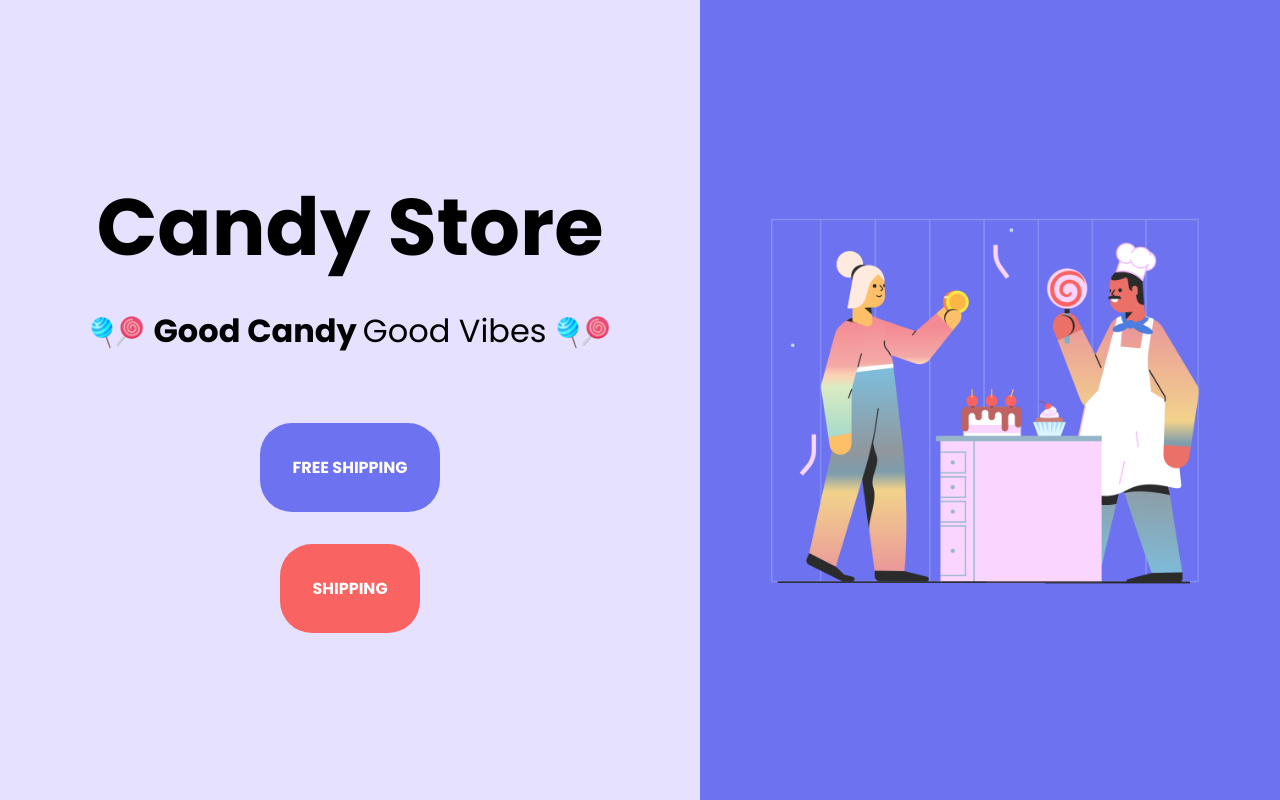
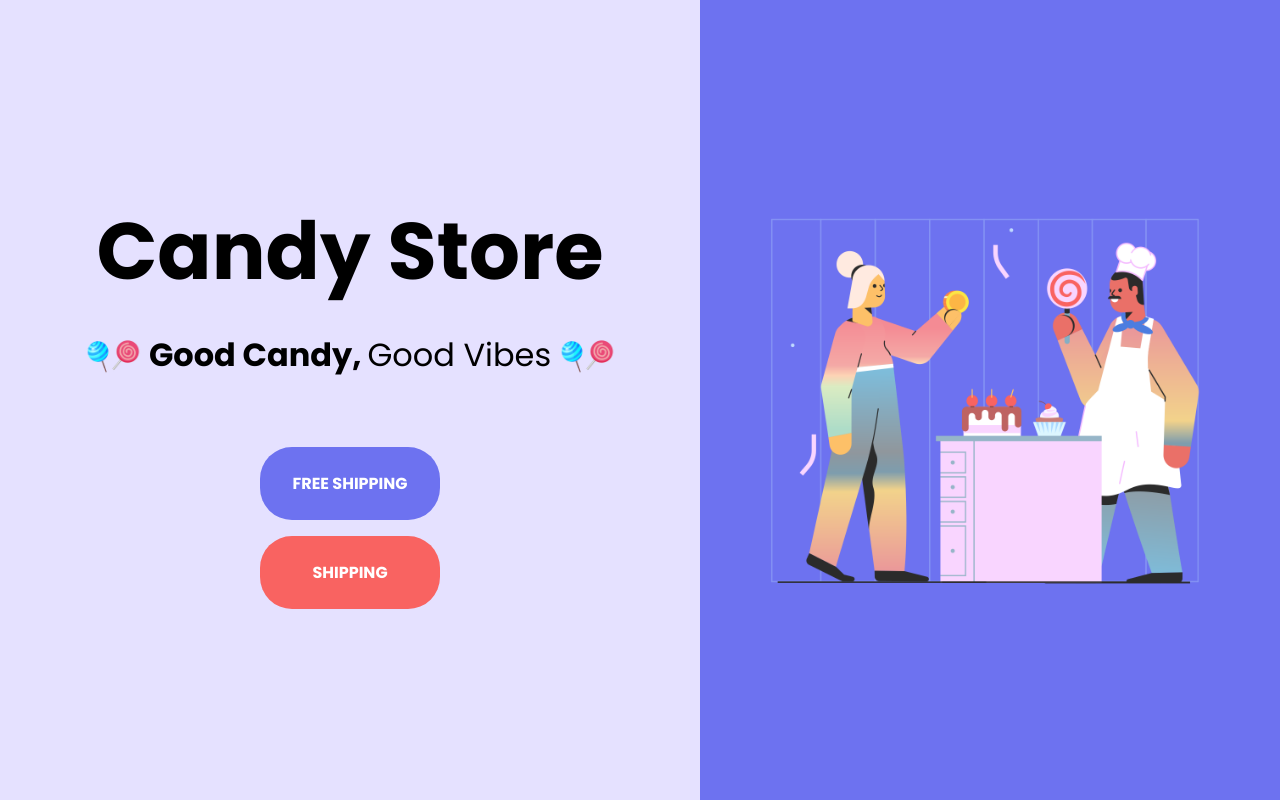
Before and after one commit to lucianobs1/candy-cart, a React (Create React App) app: page / in a window 1280 px wide. Built offline with nearby package versions, Linux system fonts and the light colour scheme; what miragejs would draw is missing.

Commit message:
added navigation in shipping, freeshipping

```diff
--- a/package.json
+++ b/package.json
@@ -10,8 +10,10 @@
     "@types/node": "^16.7.13",
     "@types/react": "^17.0.20",
     "@types/react-dom": "^17.0.9",
+    "loaders.css": "^0.1.2",
     "react": "^17.0.2",
     "react-dom": "^17.0.2",
+    "react-icons": "^4.3.1",
     "react-router-dom": "^6.2.1",
     "react-scripts": "5.0.0",
     "styled-components": "^5.3.3",
--- a/src/pages/FreeShipping/index.tsx
+++ b/src/pages/FreeShipping/index.tsx
@@ -1,7 +1,9 @@
 import React, { useEffect, useState } from 'react';
+import { FiArrowLeft } from 'react-icons/fi';
 import { CartItem } from '../../components/CartItem';
 
 import { Container } from './styles';
+
 
 interface Candy {
   id: string;
@@ -28,10 +30,13 @@ const FreeShipping:React.FC = () => {
     amount
   ) / 100;
 
-  return (
+    return (
     <>
       <Container>
         <header>
+          <a href="/">
+            <FiArrowLeft size={24}/>
+          </a>
           <h2>Meu carrinho</h2>
         </header>
 
--- a/src/pages/FreeShipping/styles.ts
+++ b/src/pages/FreeShipping/styles.ts
@@ -1,5 +1,4 @@
 import styled from "styled-components";
-
 
 export const Container = styled.div`
   display: flex;
@@ -7,9 +6,23 @@ export const Container = styled.div`
   color: #000;
 
   header {
-    text-align: center;
+    display: flex;
+    justify-content: center;
+    align-items: center;
     padding: 16px 16px;
     border-bottom: 1px solid #cbcbcb;
+    gap: 8px;
+
+
+    a {
+      display: flex;
+      align-items: center;
+      transition: color 0.6s;
+
+      &:hover {
+        color: #3B74F2;
+      }
+    }
   }
 
   ul {
@@ -109,6 +122,12 @@ export const Container = styled.div`
       width: 100%;
       height: 48px;
       border-radius: 8px;
+
+      transition: filter 0.6s;
+
+      &:hover {
+        filter: brightness(0.6);
+      }
     }
   }
 `;
--- a/src/pages/Home/index.tsx
+++ b/src/pages/Home/index.tsx
@@ -10,10 +10,11 @@ const Home: React.FC = () => {
         <h1>Candy Store</h1>
           <div className='candy-text-box'>
             <img src={candyText} alt="Candy" />
-            <strong>Good Candy</strong>
+            <strong>Good Candy,</strong>
             <p>Good Vibes</p>
             <img src={candyText} alt="Candy" />
           </div>
+
           <a href="/free-shipping">Free Shipping</a>
           <a href="/shipping">Shipping</a>
       </main>
--- a/src/pages/Home/styles.ts
+++ b/src/pages/Home/styles.ts
@@ -43,6 +43,8 @@ export const Container = styled.div`
     p {
       margin-left: 6px;
     }
+  }
+
 
     a {
       text-decoration: none;
@@ -50,12 +52,14 @@ export const Container = styled.div`
       background: #6D72F0;
       font-weight: 700;
       text-transform: uppercase;
-      padding: 2rem;
+      padding: 1.5rem;
       border-radius: 2rem;
       transition: filter 0.6s;
+      width: 180px;
+      text-align: center;
 
       & + a {
-        margin-top: 2rem;
+        margin-top: 1rem;
       }
 
       &:hover {
@@ -66,7 +70,6 @@ export const Container = styled.div`
         background-color: #F96361;
       }
     }
-  }
 `;
 
 export const ImageContainer = styled.image`
--- a/src/pages/Shipping/index.tsx
+++ b/src/pages/Shipping/index.tsx
@@ -1,4 +1,5 @@
 import React, { useEffect, useState } from 'react';
+import { FiArrowLeft } from 'react-icons/fi';
 import { CartItem } from '../../components/CartItem';
 
 import { Container } from './styles';
@@ -31,7 +32,10 @@ const Shipping:React.FC = () => {
   return (
     <>
       <Container>
-        <header>
+      <header>
+          <a href="/">
+            <FiArrowLeft size={24}/>
+          </a>
           <h2>Meu carrinho</h2>
         </header>
 
--- a/src/pages/Shipping/styles.ts
+++ b/src/pages/Shipping/styles.ts
@@ -10,6 +10,19 @@ export const Container = styled.div`
     text-align: center;
     padding: 16px 16px;
     border-bottom: 1px solid #cbcbcb;
+    display: flex;
+    justify-content: center;
+    gap: 8px;
+
+    a {
+      display: flex;
+      align-items: center;
+      transition: color 0.6s;
+
+      &:hover {
+        color: #3B74F2;
+      }
+    }
   }
 
   ul {
@@ -109,6 +122,12 @@ export const Container = styled.div`
       width: 100%;
       height: 48px;
       border-radius: 8px;
+
+      transition: filter 0.6s;
+
+      &:hover {
+        filter: brightness(0.6);
+      }
     }
   }
 `;
```
Also changed, not shown: 1 other file (tests, documents, lock files or other folders).
